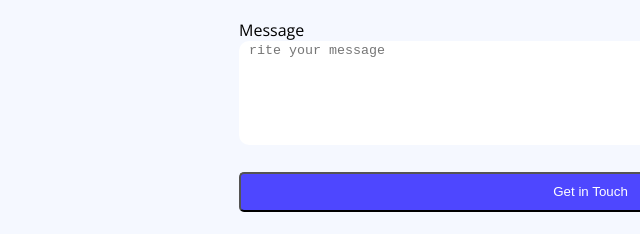
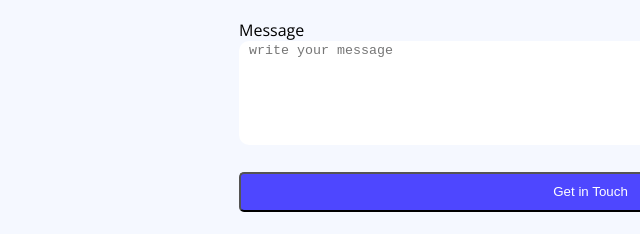
Before and after one commit to akashroydev/assignment-01, a plain HTML site: page index.html in a window 1280 px wide. Shown: the part 3017-3251 px from the top of the page, 349-989 px from the left. Drawn offline with nearby package versions, Linux system fonts and the light colour scheme.

Commit message:
this is my commit

```diff
--- a/index.html
+++ b/index.html
@@ -156,7 +156,7 @@
                             Name <br>
                             <input type="text" name="" id="" placeholder=" full name"><br><br>
                             Message <br>
-                            <textarea name="" id="" cols="30" placeholder=" rite your message"></textarea><br><br>
+                            <textarea name="" id="" cols="30" placeholder=" write your message"></textarea><br><br>
                             <a href=""><button class="btn-5">Get in Touch</button></a>
                         </form>
                     </div>
```
